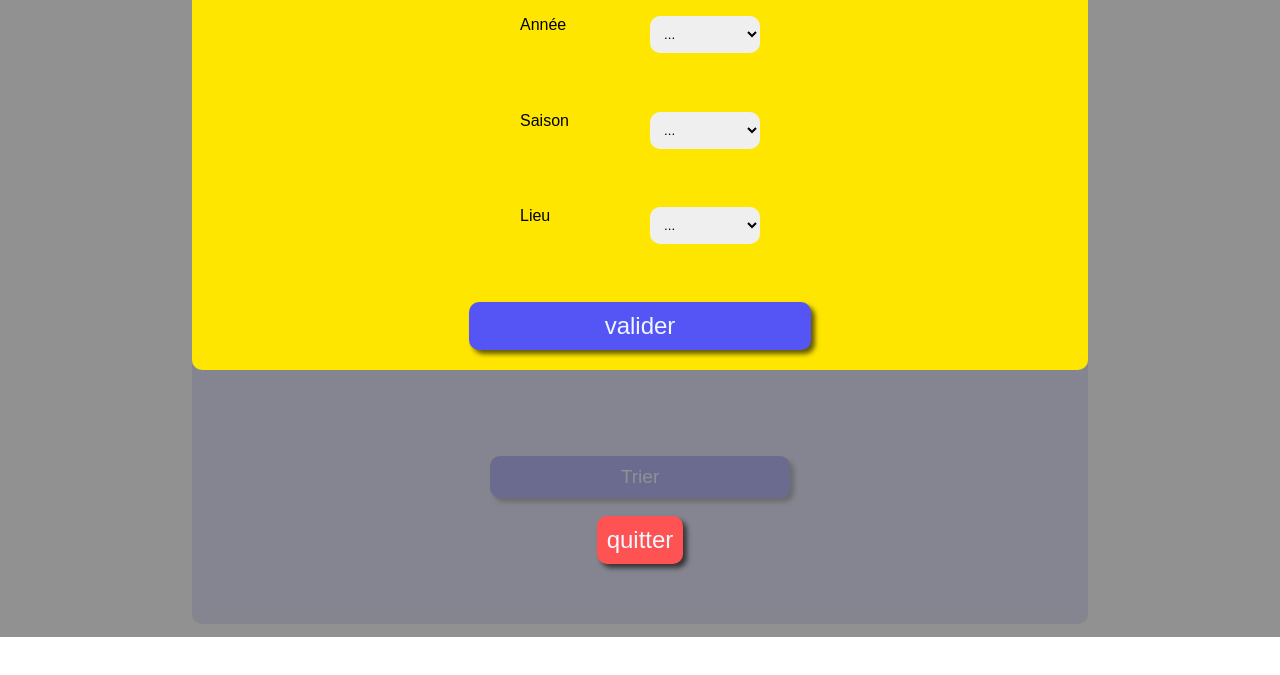
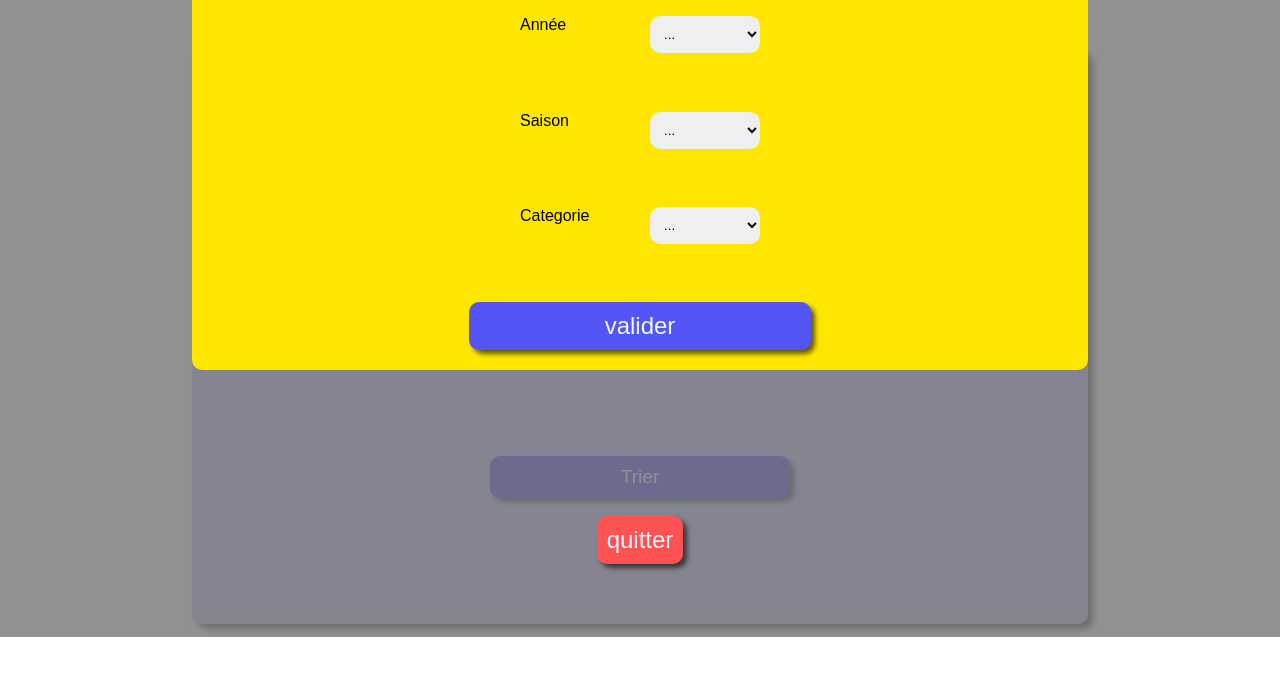
Before and after one commit to CostaXX/ProjetsPhotosMairie, a website: page public/index.html in a window 1280 px wide. Both pictures are taken after a click on the button "Trier". Shown: the part 163-838 px from the top of the page. Drawn offline with Linux system fonts and the light colour scheme; no server answers.

Commit message:
categorie

```diff
--- a/public/css/accueil.css
+++ b/public/css/accueil.css
@@ -29,6 +29,7 @@
     justify-content: space-around;
     align-items: center;
     min-width: 240px;
+    box-shadow: 5px 5px 6px rgba(0, 0, 0, 0.61);
 }
 
 #btnAll,#btnTrie{
--- a/public/index.html
+++ b/public/index.html
@@ -44,7 +44,7 @@
                         </select>
                     </div>
                     <div class="selectElement">
-                        <label for="lieuPhoto">Lieu</label>
+                        <label for="lieuPhoto">Categorie</label>
                         <select name="lieu" id="lieuPhoto">
                             <option value="">...</option>
                         </select>
```
